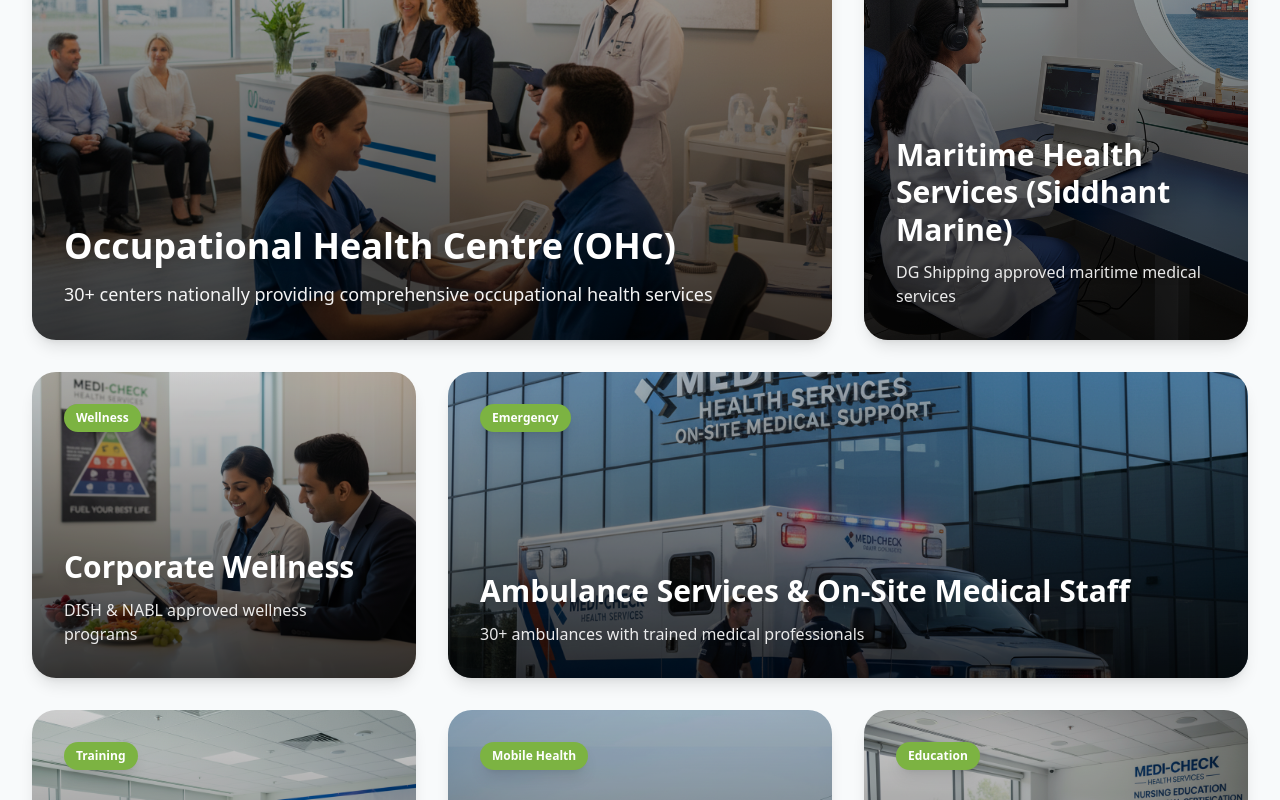
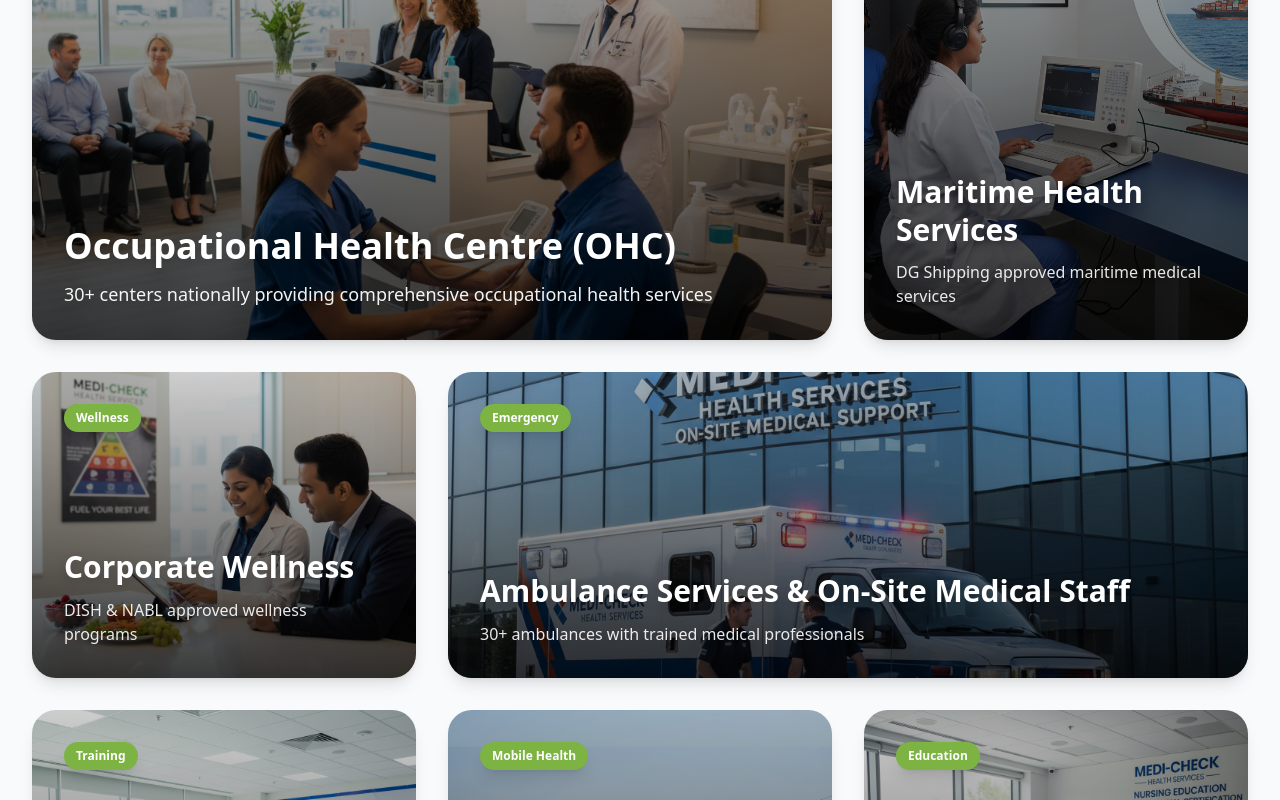
Before and after one commit to KshitijD21/medicheck, a Next.js app: page /services in a window 1280 px wide. Shown: the part 1440-2240 px from the top of the page. Built offline with nearby package versions, Linux system fonts and the light colour scheme.

Commit message:
fix: update button styles for improved visibility on Group Companies and Services pages; refine title for Maritime Health Services

```diff
--- a/src/app/group-companies/page.tsx
+++ b/src/app/group-companies/page.tsx
@@ -249,7 +249,7 @@
               asChild
               variant="outline"
               size="lg"
-              className="border-white text-[#1976D2] hover:bg-white"
+              className="border-white text-[#1976D2] hover:bg-white hover:text-[#1976D2]"
             >
               <Link href="/services">Explore All Services</Link>
             </Button>
--- a/src/app/services/page.tsx
+++ b/src/app/services/page.tsx
@@ -211,7 +211,7 @@
               asChild
               variant="outline"
               size="lg"
-              className="border-white text-white hover:bg-white hover:text-[#1976D2]"
+              className="border-white text-[#1976D2] hover:bg-white hover:text-[#1976D2]"
             >
               <Link href="/portfolio">View Case Studies</Link>
             </Button>
--- a/src/lib/constants.ts
+++ b/src/lib/constants.ts
@@ -42,7 +42,7 @@
   },
   {
     id: "maritime",
-    title: "Maritime Health Services (Siddhant Marine)",
+    title: "Maritime Health Services",
     description: "DG Shipping approved maritime medical services",
     category: "Maritime",
     image: "/service/2nd service.png",
```
